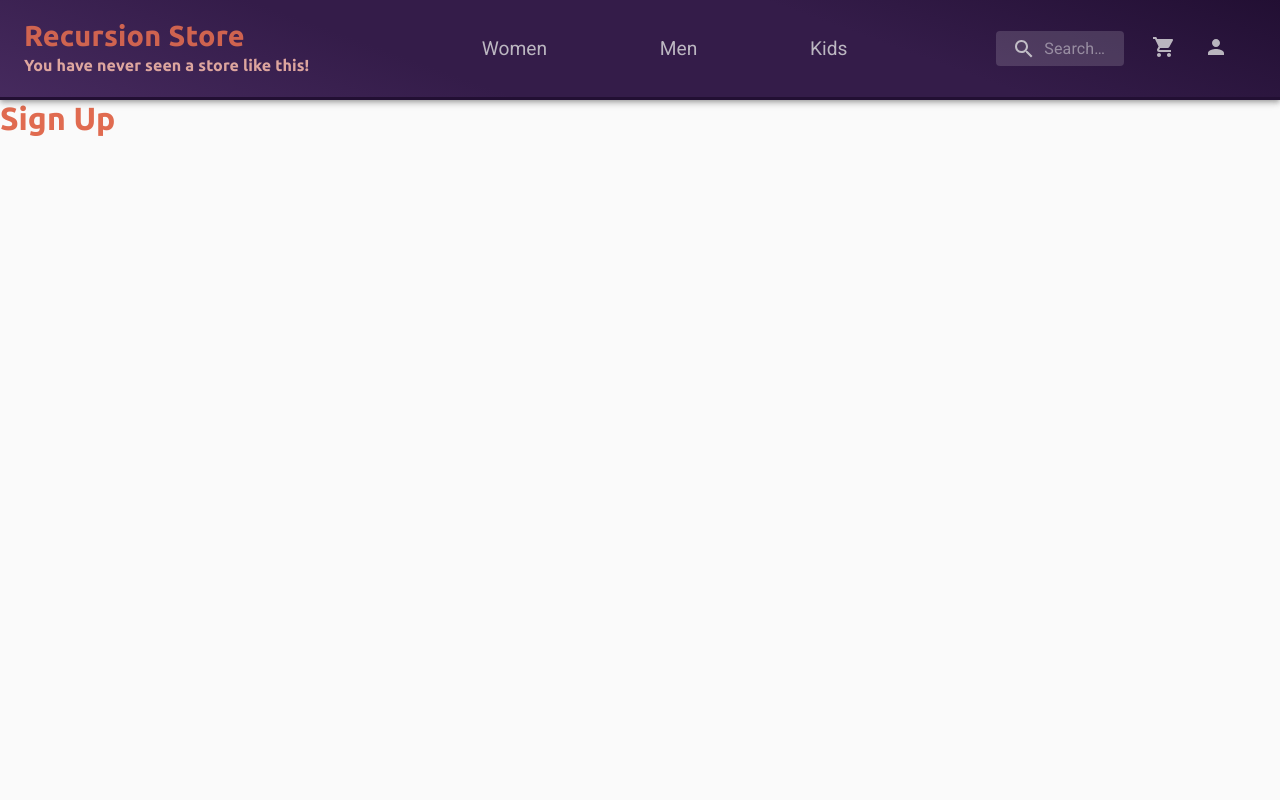
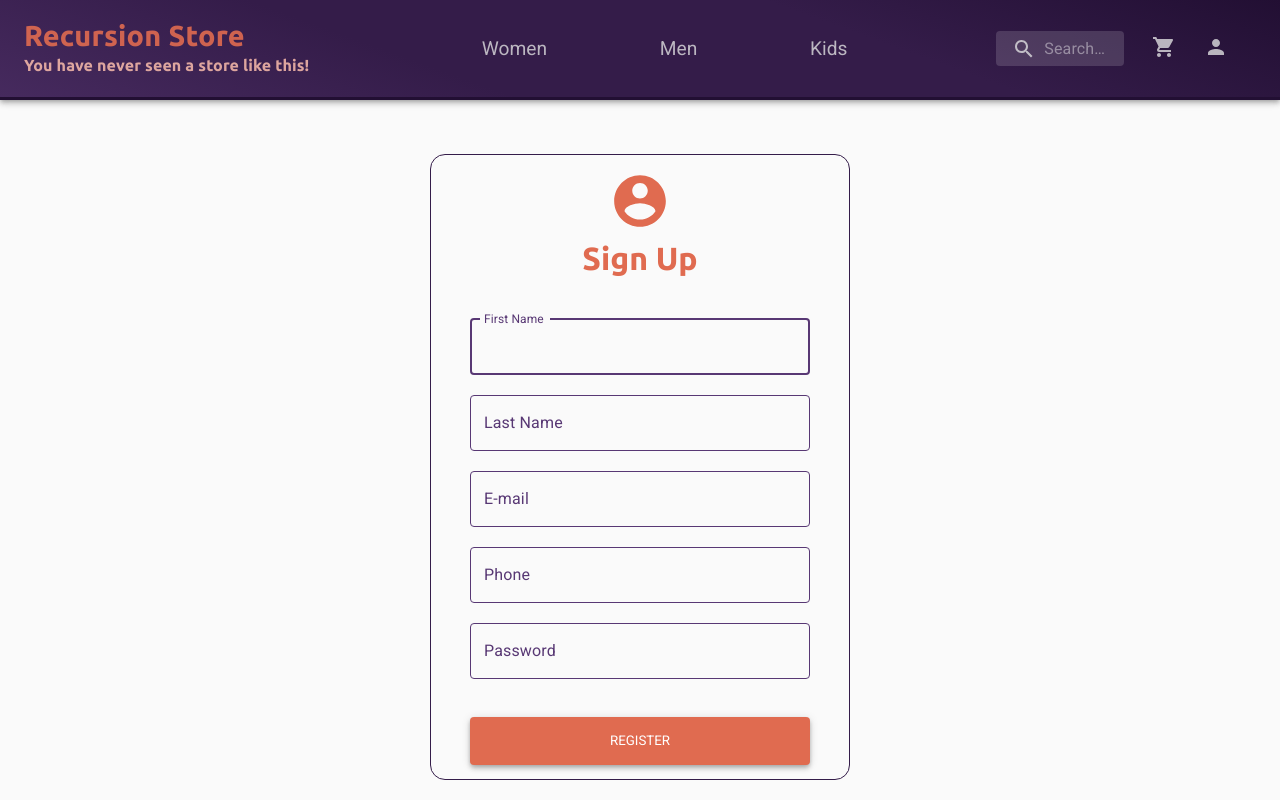
Before and after one commit to tiago-web/Recursion-Store, a React (Create React App) app in the folder web/: page /signup in a window 1280 px wide. Built offline with nearby package versions, Linux system fonts and the light colour scheme.

Commit message:
Create SignUp Page with connection with the database

```diff
--- a/web/src/pages/SignUp/index.tsx
+++ b/web/src/pages/SignUp/index.tsx
@@ -1,11 +1,91 @@
-import React from 'react';
+import React, { useCallback, useState } from 'react';
+import AccountCircleIcon from '@material-ui/icons/AccountCircle';
 
-import { Container } from './styles';
+import { Container, FormWrapper, Form, Input, SubmitButton } from './styles';
+import { useHistory } from 'react-router-dom';
+import api from '../../services/api';
+
+interface SignUpFormData {
+  firstName: string;
+  lastName: string;
+  email: string;
+  phone: string;
+  password: string;
+}
 
 const SignUp: React.FC = () => {
+  const [user, setUser] = useState<SignUpFormData>({} as SignUpFormData);
+  const history = useHistory();
+
+  const handleSubmit = useCallback(async () => {
+    const data = user as SignUpFormData;
+
+    console.log('here');
+
+    history.push('/');
+
+    await api.post('users', data);
+  }, [history, user]);
+
+  const handleInputChange = useCallback(e => {
+    const { name, value } = e.target;
+
+    setUser(prevValue => {
+      return {
+        ...prevValue,
+        [name]: value,
+      };
+    });
+  }, []);
+
   return (
     <Container>
-      <h1>Sign Up</h1>
+      <FormWrapper>
+        <AccountCircleIcon style={{ fontSize: 62, color: '#e06b50' }} />
+        <h1>Sign Up</h1>
+        <Form>
+          <Input
+            type="text"
+            name="firstName"
+            onChange={handleInputChange}
+            label="First Name"
+            variant="outlined"
+            autoFocus
+          />
+          <Input
+            type="text"
+            name="lastName"
+            onChange={handleInputChange}
+            label="Last Name"
+            variant="outlined"
+          />
+          <Input
+            type="text"
+            name="email"
+            onChange={handleInputChange}
+            label="E-mail"
+            variant="outlined"
+          />
+          <Input
+            type="text"
+            name="phone"
+            onChange={handleInputChange}
+            label="Phone"
+            variant="outlined"
+          />
+          <Input
+            type="password"
+            name="password"
+            onChange={handleInputChange}
+            label="Password"
+            variant="outlined"
+          />
+
+          <SubmitButton onClick={handleSubmit} type="button">
+            Register
+          </SubmitButton>
+        </Form>
+      </FormWrapper>
     </Container>
   );
 };
--- a/web/src/pages/SignUp/styles.ts
+++ b/web/src/pages/SignUp/styles.ts
@@ -1,3 +1,78 @@
 import styled from 'styled-components';
+import { TextField } from '@material-ui/core';
+import { shade } from 'polished';
 
-export const Container = styled.div``;
+import Button from '../../components/Button';
+
+export const Container = styled.div`
+  height: 85vh;
+  display: flex;
+  justify-content: center;
+
+  h1 {
+    margin: 8px auto 42px auto;
+  }
+`;
+
+export const FormWrapper = styled.div`
+  margin-top: 54px;
+  display: flex;
+  align-items: center;
+  justify-content: center;
+  flex-direction: column;
+  width: 420px;
+
+  border: 1px solid #341c49;
+  border-radius: 15px;
+`;
+
+export const Form = styled.div`
+  display: flex;
+  width: 340px;
+  align-items: center;
+  justify-content: center;
+  flex-direction: column;
+`;
+
+export const Input = styled(TextField)`
+  margin-bottom: 20px;
+  width: 100%;
+
+  fieldset {
+    border-color: #583874 !important;
+  }
+
+  label {
+    color: #583874 !important;
+  }
+
+  .Mui-focused fieldset {
+    border-color: #583874 !important;
+  }
+
+  label.Mui-focused {
+    color: #583874 !important;
+  }
+
+  .Mui-focused .MuiSvgIcon-root {
+    color: #583874 !important;
+  }
+`;
+
+export const SubmitButton = styled(Button)`
+  text-transform: uppercase;
+  width: 100%;
+  transition: background-color 0.3s;
+
+  padding: 6px 8px;
+  background: #e06b50;
+  margin-top: 18px;
+  color: #fff;
+  font-family: Roboto, Ubunto, sans-serif;
+  box-shadow: 0px 2px 4px -1px rgba(0, 0, 0, 0.2),
+    0px 4px 5px 0px rgba(0, 0, 0, 0.14), 0px 1px 10px 0px rgba(0, 0, 0, 0.12);
+
+  &:hover {
+    background: ${shade(0.3, '#e06b50')};
+  }
+`;
```
Also changed, not shown: web/src/components/ToastContainer/index.tsx (+9 -9 lines).
